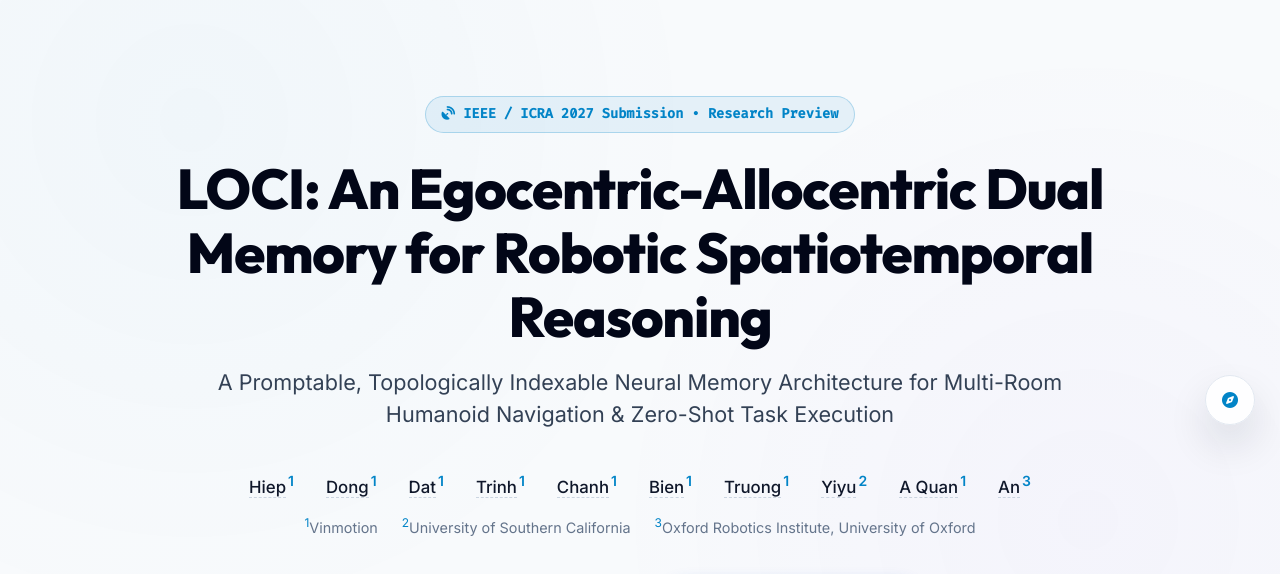
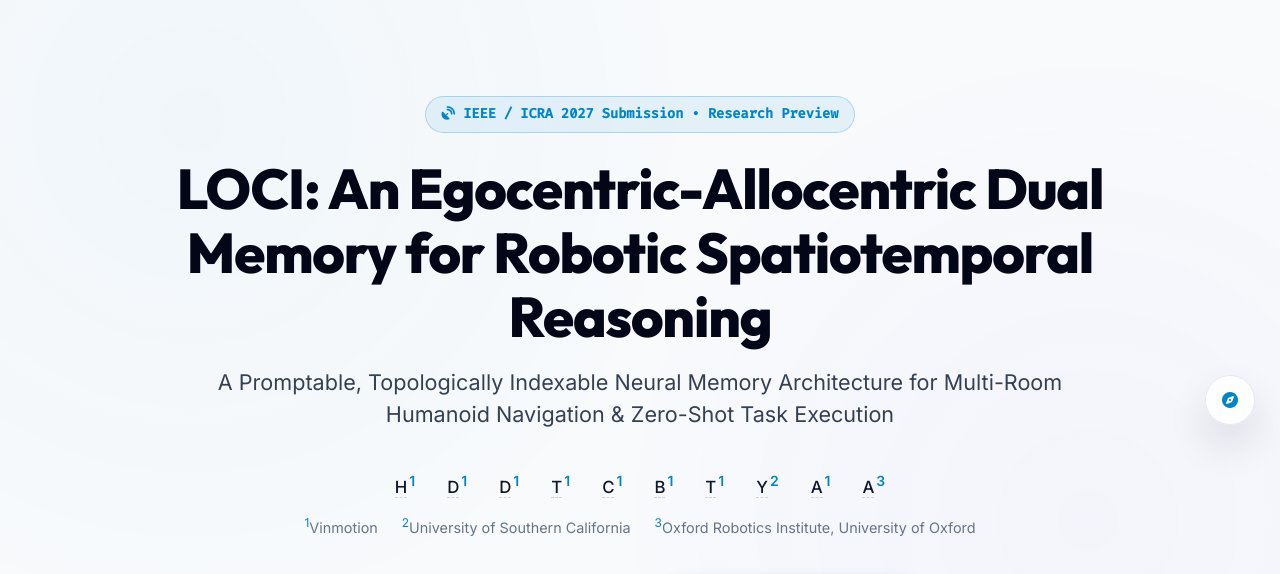
Before and after one commit to loci-memory/loci-memory.github.io, a plain HTML site: page index.html in a window 1280 px wide. Shown: the top 574 px of the page. Drawn offline with Linux system fonts and the light colour scheme.

Commit message:
refactor: shorten author names to initials

```diff
--- a/index.html
+++ b/index.html
@@ -43,16 +43,16 @@
       <!-- Authors List -->
       <div class="authors-container">
         <div class="authors-list">
-          <span class="author-item"><a href="#">Hiep</a><sup>1</sup></span>
-          <span class="author-item"><a href="#">Dong</a><sup>1</sup></span>
-          <span class="author-item"><a href="#">Dat</a><sup>1</sup></span>
-          <span class="author-item"><a href="#">Trinh</a><sup>1</sup></span>
-          <span class="author-item"><a href="#">Chanh</a><sup>1</sup></span>
-          <span class="author-item"><a href="#">Bien</a><sup>1</sup></span>
-          <span class="author-item"><a href="#">Truong</a><sup>1</sup></span>
-          <span class="author-item"><a href="#">Yiyu</a><sup>2</sup></span>
-          <span class="author-item"><a href="#">A Quan</a><sup>1</sup></span>
-          <span class="author-item"><a href="#">An</a><sup>3</sup></span>
+          <span class="author-item"><a href="#">H</a><sup>1</sup></span>
+          <span class="author-item"><a href="#">D</a><sup>1</sup></span>
+          <span class="author-item"><a href="#">D</a><sup>1</sup></span>
+          <span class="author-item"><a href="#">T</a><sup>1</sup></span>
+          <span class="author-item"><a href="#">C</a><sup>1</sup></span>
+          <span class="author-item"><a href="#">B</a><sup>1</sup></span>
+          <span class="author-item"><a href="#">T</a><sup>1</sup></span>
+          <span class="author-item"><a href="#">Y</a><sup>2</sup></span>
+          <span class="author-item"><a href="#">A</a><sup>1</sup></span>
+          <span class="author-item"><a href="#">A</a><sup>3</sup></span>
         </div>
         <div class="affiliations-list">
           <span class="affiliation-item"><sup>1</sup>Vinmotion</span>
```
